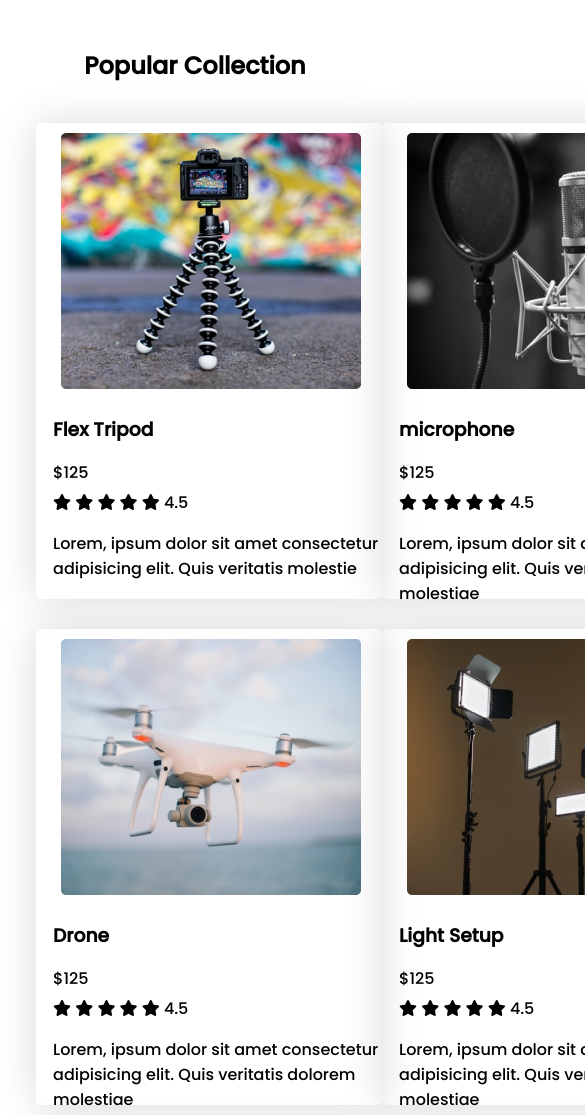
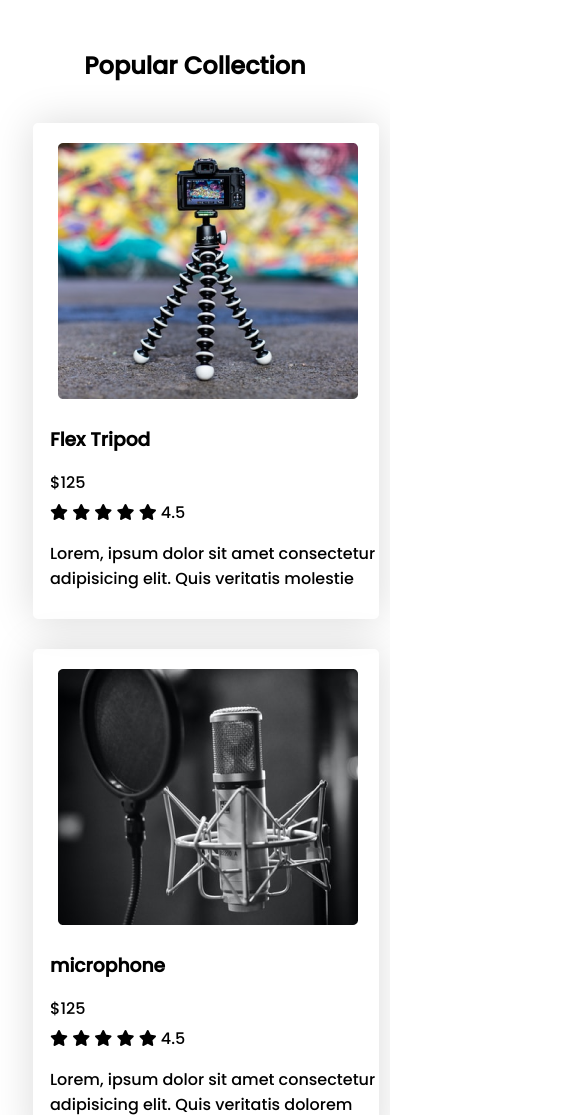
Before and after one commit to Rasel-69/assingment2, a plain HTML site: page index.html in a window 390 px wide. Shown: the top 1115 px of the page, 585 px wide, since content can reach past the window. Drawn offline with Linux system fonts and the light colour scheme.

Commit message:
popular section added

```diff
--- a/style.css
+++ b/style.css
@@ -46,6 +46,7 @@ main{
     height: 476px;
     box-shadow: 0px 0px 40px rgba(0, 0, 0, 0.15);
     border-radius: 5px;
+    padding: 10px 0;
 }
 .collection-banner img{
     width: 300px;
@@ -65,3 +66,36 @@ main{
 .collection-detail, .collection-info p{
     margin-bottom: 10px;
 }
+
+
+
+
+
+
+
+
+
+/*=======================Media Queries =================*/
+/*-------Mobile devices(PIxel-2)---------*/
+@media only screen and (max-width:688px) {
+    .container{
+        width: 100%;
+    }
+    .collections{
+        grid-template-columns: repeat(1,1fr);
+        margin-left: 25px;
+    }
+}
+
+/*---------------Media Queries for tablet(Ipad) Devices ---------*/
+@media only screen and (min-width:688px) and (max-width:992px){
+    .container{
+        margin-right: 40px;
+    }
+    .collections{
+        grid-template-columns: repeat(2,1fr);
+
+    }
+
+
+}
```
